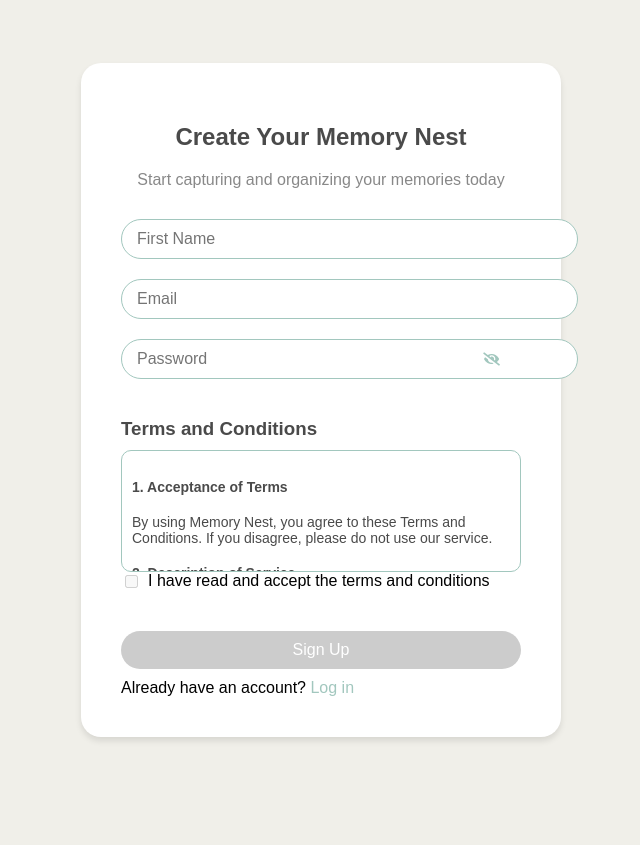
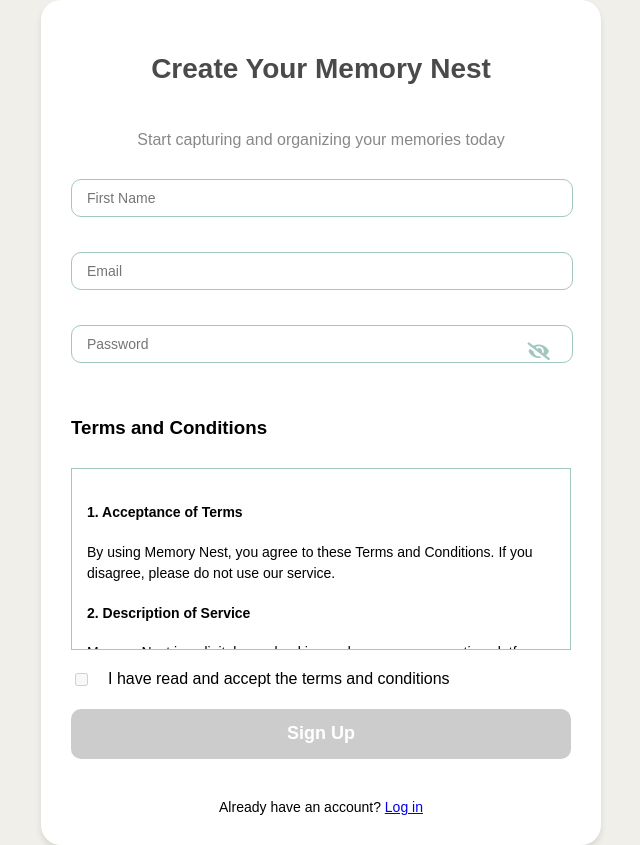
Before and after one commit to mlespinoza1/Memory-AI-Scrapbook, a Flask app: page /signup in a window 1280 px wide. Shown: the whole page, without its empty margins (319-959 px from the left). Before the commit the page ends 741 px from the top, so only its background shows below. Run offline with Flask 3, Linux system fonts and the light colour scheme.

Commit message:
Agent step completed: Adjust signup form element alignment and proportions

```diff
--- a/static/css/style.css
+++ b/static/css/style.css
@@ -1,233 +1,143 @@
-/* Dashboard styles */
-.dashboard-container {
-    max-width: 800px;
-    width: 100%;
-    padding: 20px;
+/* Signup form specific styles */
+:root {
+    --form-element-height: 50px;
+    --form-element-padding: 12px 15px;
+    --form-element-margin: 0 0 20px 0;
+    --form-element-border-radius: 10px;
 }
 
-header {
+.signup-container {
     display: flex;
-    justify-content: space-between;
-    align-items: center;
-    margin-bottom: 20px;
+    flex-direction: column;
+    gap: 20px;
+    max-width: 500px;
+    width: 100%;
+    margin: 0 auto;
+    padding: 30px;
+    background-color: white;
+    border-radius: 20px;
+    box-shadow: 0 4px 6px rgba(0, 0, 0, 0.1);
 }
 
-.logout-button {
-    background-color: #E8D0C3;
-    color: white;
-    border: none;
-    padding: 5px 10px;
-    border-radius: 10px;
-    text-decoration: none;
-    transition: background-color 0.3s;
+.signup-container h2 {
+    font-size: 28px;
+    margin-bottom: 10px;
 }
 
-.logout-button:hover {
-    background-color: #D9BFB2;
+.signup-container .subheading {
+    font-size: 16px;
+    color: #888;
+    margin-bottom: 10px;
 }
 
-.action-bar {
-    display: flex;
-    justify-content: space-between;
-    align-items: center;
-    margin-bottom: 20px;
+.signup-container .input-group,
+.signup-container .terms-container,
+.signup-container .button {
+    width: 100%;
+    margin-left: auto;
+    margin-right: auto;
 }
 
-.button-container {
+.signup-container input[type="text"],
+.signup-container input[type="email"],
+.signup-container input[type="password"] {
+    width: calc(100% - 30px);
+    padding: 10px 15px;
+    margin-bottom: 15px;
+    font-size: 14px;
+    border: 1px solid #A2C7BE;
+    border-radius: var(--form-element-border-radius);
+    transition: border-color 0.3s ease;
+}
+
+.signup-container input[type="text"]:focus,
+.signup-container input[type="email"]:focus,
+.signup-container input[type="password"]:focus {
+    border-color: #91B6AD;
+    outline: none;
+}
+
+.signup-container .toggle-password {
+    position: absolute;
+    right: 15px;
+    top: 50%;
+    transform: translateY(-50%);
+    font-size: 18px;
+    background: none;
+    border: none;
+    cursor: pointer;
+}
+
+.signup-container .terms-container {
     display: flex;
+    flex-direction: column;
     gap: 10px;
 }
 
-.action-button {
+.signup-container .terms-scroll {
+    height: 150px;
+    overflow-y: auto;
+    border: 1px solid #A2C7BE;
+    padding: 15px;
+    font-size: 14px;
+    line-height: 1.5;
+}
+
+.signup-container .checkbox-group {
+    display: flex;
+    align-items: center;
+    gap: 10px;
+    margin-top: 10px;
+}
+
+.signup-container .button {
     background-color: #A2C7BE;
     color: white;
     border: none;
-    padding: 10px 20px;
-    border-radius: 20px;
+    font-size: 18px;
+    font-weight: bold;
     cursor: pointer;
-    transition: background-color 0.3s;
+    transition: background-color 0.3s ease;
+    height: var(--form-element-height);
+    padding: var(--form-element-padding);
+    border-radius: var(--form-element-border-radius);
 }
 
-.action-button:hover {
+.signup-container .button:hover {
     background-color: #91B6AD;
 }
 
-.search-container {
-    position: relative;
-    width: 100%;
-    max-width: 300px;
+.signup-container .button:disabled {
+    background-color: #cccccc;
+    cursor: not-allowed;
 }
 
-.search-input {
-    width: 100%;
-    padding: 10px 40px 10px 15px;
-    border: 1px solid #A2C7BE;
-    border-radius: 20px;
-    font-size: 16px;
+.signup-container .login-link {
+    text-align: center;
+    margin-top: 20px;
+    font-size: 14px;
 }
 
-.search-icon {
-    position: absolute;
-    top: 50%;
-    right: 15px;
-    transform: translateY(-50%);
-    color: #A2C7BE;
-}
-
-.memory-grid {
-    display: grid;
-    grid-template-columns: repeat(auto-fill, minmax(200px, 1fr));
-    gap: 20px;
-}
-
-.memory-card {
-    background-color: white;
-    border-radius: 10px;
-    overflow: hidden;
-    box-shadow: 0 2px 4px rgba(0, 0, 0, 0.1);
-}
-
-.memory-card img {
-    width: 100%;
-    height: 150px;
-    object-fit: cover;
-}
-
-.memory-card .info {
-    padding: 10px;
-}
-
-.memory-card h3 {
-    margin: 0;
-    color: #4A4A4A;
-}
-
-.memory-card p {
-    margin: 5px 0 0;
-    font-size: 0.8em;
-    color: #888;
-}
-
-.bottom-toolbar {
-    position: fixed;
-    bottom: 0;
-    left: 50%;
-    transform: translateX(-50%);
-    background-color: white;
-    border-radius: 20px 20px 0 0;
-    padding: 10px 20px;
-    display: flex;
-    justify-content: space-around;
-    width: 100%;
-    max-width: 400px;
-    box-shadow: 0 -2px 10px rgba(0, 0, 0, 0.1);
-}
-
-.toolbar-icon {
-    color: #A2C7BE;
-    font-size: 24px;
-    text-decoration: none;
-}
-
-/* Login and Signup specific styles */
-.separator {
-    display: flex;
-    align-items: center;
-    text-align: center;
-    margin: 20px 0;
-}
-
-.separator hr {
-    flex: 1;
-    border: none;
-    border-top: 1px solid #E8D0C3;
-}
-
-.separator span {
-    padding: 0 10px;
-    color: #888;
-}
-
-.social-buttons {
-    display: flex;
-    justify-content: center;
-    gap: 20px;
-    margin-bottom: 20px;
-}
-
-.social-login {
-    background-color: #E8D0C3;
-    border: none;
-    border-radius: 50%;
-    width: 40px;
-    height: 40px;
-    display: flex;
-    justify-content: center;
-    align-items: center;
-    cursor: pointer;
-    transition: background-color 0.3s;
-}
-
-.social-login:hover {
-    background-color: #D9BFB2;
-}
-
-.social-login i {
-    color: white;
-}
-
-.additional-links {
-    text-align: center;
-}
-
-.forgot-password,
-.signup-link a,
-.login-link a {
-    color: #A2C7BE;
-    text-decoration: none;
-}
-
-.signup-link,
-.login-link {
-    margin-top: 10px;
-}
-
-/* Terms and Conditions styles */
-.terms-container {
-    margin-bottom: 20px;
-}
-
-.terms-container h3 {
-    color: #4A4A4A;
-    margin-bottom: 10px;
-}
-
-.terms-scroll {
-    height: 100px;
-    overflow-y: scroll;
-    border: 1px solid #A2C7BE;
-    padding: 10px;
-    border-radius: 10px;
-    font-size: 14px;
-    color: #4A4A4A;
-}
-
-/* Responsive design */
+/* Responsive adjustments */
 @media (max-width: 600px) {
-    .action-bar {
-        flex-direction: column;
-        align-items: stretch;
+    .signup-container {
+        padding: 20px;
     }
 
-    .button-container {
-        margin-bottom: 10px;
+    :root {
+        --form-element-height: 40px;
+        --form-element-padding: 10px 12px;
     }
 
-    .search-container {
-        max-width: 100%;
+    .signup-container h2 {
+        font-size: 24px;
     }
 
-    .memory-grid {
-        grid-template-columns: repeat(auto-fill, minmax(150px, 1fr));
+    .signup-container .subheading {
+        font-size: 14px;
+    }
+
+    .signup-container .button {
+        font-size: 16px;
     }
 }
--- a/templates/signup.html
+++ b/templates/signup.html
@@ -9,7 +9,7 @@
     <link rel="stylesheet" href="https://cdnjs.cloudflare.com/ajax/libs/font-awesome/5.15.3/css/all.min.css">
 </head>
 <body>
-    <div class="container">
+    <div class="signup-container">
         <h2>Create Your Memory Nest</h2>
         <p class="subheading">Start capturing and organizing your memories today</p>
         {% with messages = get_flashed_messages(with_categories=true) %}
```
Also changed, not shown: image.png.
